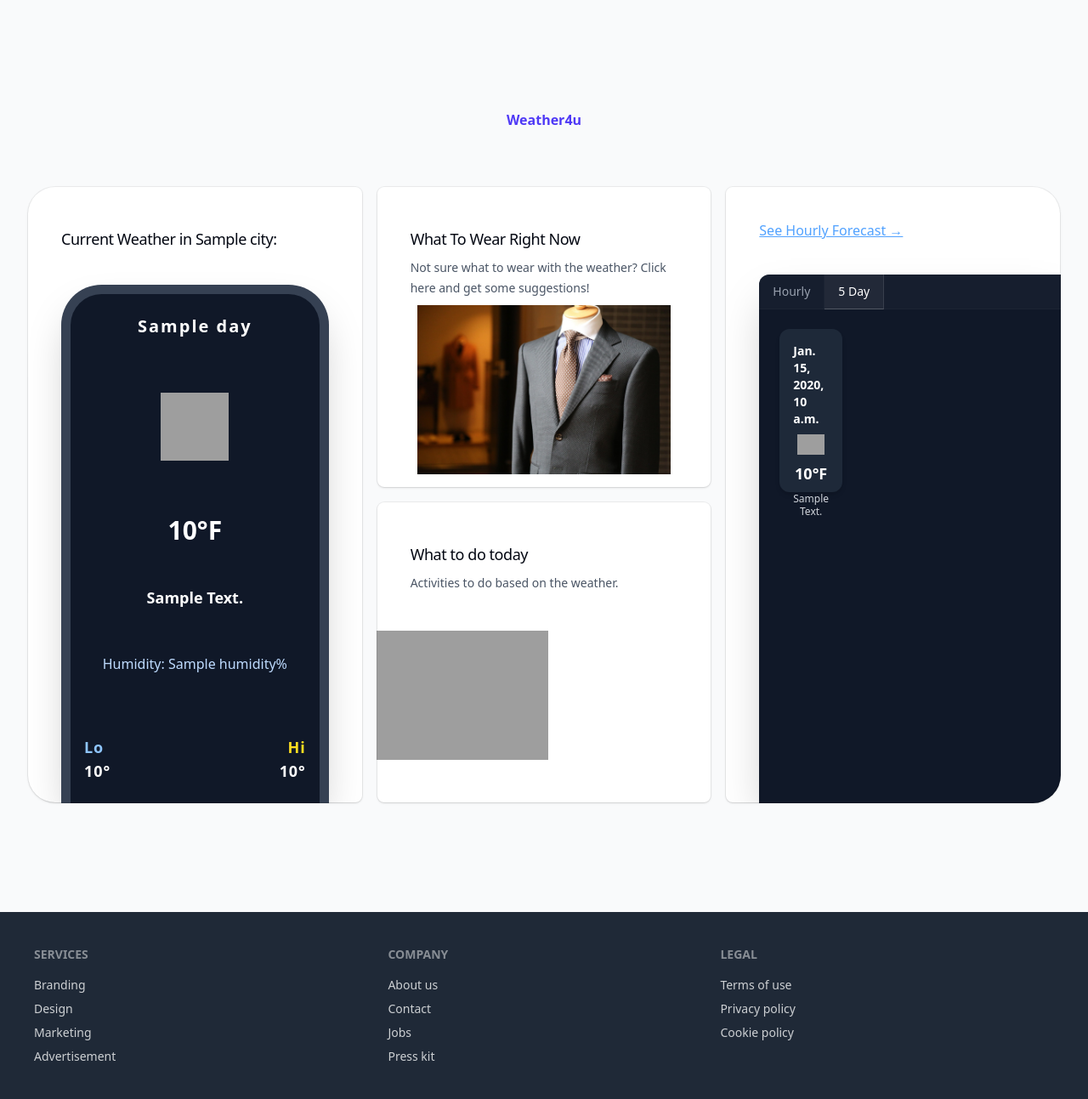
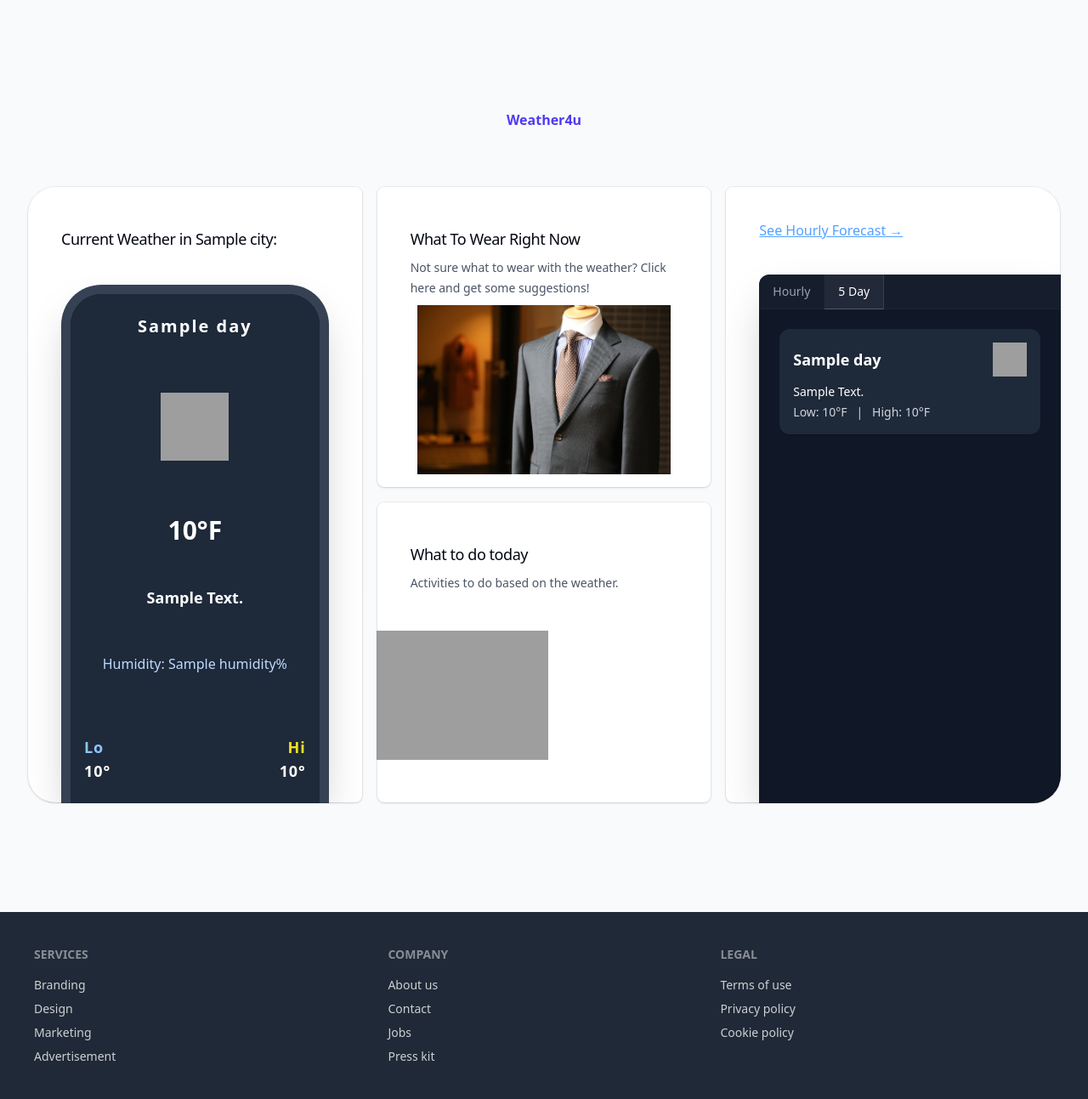
Before and after one commit to DanielTKC/d_terreros_final_project, a Django app: template weather4u/templates/weather4u/five_day.html in a window 1280 px wide. Shown: the part 65-1358 px from the top of the page at 85% size. Run offline with Django 5.2, Linux system fonts and the light colour scheme; the template is opened without the code that fills it: most values are stand-ins (such as "Sample title", 1, 10 or a date in 2020); grey boxes are pictures that could not be loaded.

Commit message:
5 day forecast working, changed bg color

```diff
--- a/weather4u/templates/weather4u/five_day.html
+++ b/weather4u/templates/weather4u/five_day.html
@@ -14,11 +14,10 @@
                             <div class="px-8 pt-8 pb-3 sm:px-10 sm:pt-10 sm:pb-0">
                                 <p class="mt-2 text-lg font-medium tracking-tight text-gray-950 max-lg:text-center">
                                     Current Weather in {{ result.city }}:</p>
-
                             </div>
                             <div class="@container relative min-h-[30rem] w-full grow max-lg:mx-auto max-lg:max-w-sm">
                                 <div class="absolute inset-x-10 top-10 bottom-0 overflow-hidden rounded-t-[12cqw] border-x-[3cqw] border-t-[3cqw] border-gray-700 bg-gray-900 shadow-2xl">
-                                    <div class="flex flex-col items-center justify-between h-full text-white px-4 py-6">
+                                    <div class="flex bg-gray-800 flex-col items-center justify-between h-full text-white px-4 py-6">
 
                                         <p class="text-xl font-bold tracking-widest">{{ result.day }} </p>
 
@@ -98,7 +97,8 @@
                         <div class="absolute inset-px rounded-lg bg-white max-lg:rounded-b-[2rem] lg:rounded-r-[2rem]"></div>
                         <div class="relative flex h-full flex-col overflow-hidden rounded-[calc(var(--radius-lg)+1px)] max-lg:rounded-b-[calc(2rem+1px)] lg:rounded-r-[calc(2rem+1px)]">
                             <div class="px-8 pt-8 pb-3 sm:px-10 sm:pt-10 sm:pb-0">
-                                <a href="{% url 'weather4u:weather' %}?zipcode={{ result.zipcode }}" class="text-blue-400 underline hover:text-blue-200">See Hourly Forecast →</a>
+                                <a href="{% url 'weather4u:weather' %}?zipcode={{ result.zipcode }}"
+                                   class="text-blue-400 underline hover:text-blue-200">See Hourly Forecast →</a>
                             </div>
                             <div class="relative min-h-[30rem] w-full grow">
                                 <div class="absolute top-10 right-0 bottom-0 left-10 overflow-scroll rounded-tl-xl bg-gray-900 shadow-2xl">
@@ -107,23 +107,30 @@
                                             <div class="border-r border-gray-600/10 px-4 py-2 ">
                                                 Hourly
                                             </div>
-                                            <div class="border-r border-b border-r-white/10 border-b-white/20 bg-white/5 px-4 py-2 text-white">5 Day</div>
+                                            <div class="border-r border-b border-r-white/10 border-b-white/20 bg-white/5 px-4 py-2 text-white">
+                                                5 Day
+                                            </div>
                                         </div>
                                     </div>
                                     <div class="px-6 pt-6 pb-14">
-                                        <div class="grid grid-cols-2 sm:grid-cols-3 lg:grid-cols-4 gap-1 text-white">
-                                            {% for hour in result.next_12_hours %}
-                                                <div class="flex flex-col items-center justify-between p-4 bg-gray-800 rounded-xl shadow-md space-y-2 h-40 sm:h-48">
-                                                    <p class="text-sm font-semibold">{{ hour.time }}</p>
-                                                    <img class="w-8 h-8"
-                                                         src="https://openweathermap.org/img/wn/{{ hour.icon }}@2x.png"
-                                                         alt="{{ hour.description }}">
-                                                    <p class="text-lg font-bold">{{ hour.temp }}°F</p>
-                                                    <p class="text-xs text-gray-300 text-center capitalize leading-tight">{{ hour.description }}</p>
+                                        <div class="flex flex-col w-full text-white space-y-4">
+                                            {% for day in result.next_5_days %}
+                                                <div class="card bg-gray-800 rounded-xl shadow p-4">
+                                                    <div class="flex justify-between items-center">
+                                                        <p class="text-lg font-semibold">{{ day.name }}</p>
+                                                        <img class="w-10 h-10"
+                                                             src="https://openweathermap.org/img/wn/{{ day.icon }}@2x.png"
+                                                             alt="{{ day.description }}">
+                                                    </div>
+                                                    <p class="text-sm mt-2 capitalize">{{ day.description }}</p>
+                                                    <p class="text-sm text-gray-300 mt-1">Low: {{ day.temp_min }}°F
+                                                        &nbsp; | &nbsp; High: {{ day.temp_max }}°F</p>
                                                 </div>
+                                                {% if not forloop.last %}
+                                                    <div class="divider divider-neutral"></div>
+                                                {% endif %}
                                             {% endfor %}
                                         </div>
-
                                     </div>
                                 </div>
                             </div>
--- a/weather4u/templates/weather4u/weather.html
+++ b/weather4u/templates/weather4u/weather.html
@@ -18,7 +18,7 @@
                             </div>
                             <div class="@container relative min-h-[30rem] w-full grow max-lg:mx-auto max-lg:max-w-sm">
                                 <div class="absolute inset-x-10 top-10 bottom-0 overflow-hidden rounded-t-[12cqw] border-x-[3cqw] border-t-[3cqw] border-gray-700 bg-gray-900 shadow-2xl">
-                                    <div class="flex flex-col items-center justify-between h-full text-white px-4 py-6">
+                                    <div class="flex bg-gray-800 flex-col items-center justify-between h-full text-white px-4 py-6">
 
                                         <p class="text-xl font-bold tracking-widest">{{ result.day }} </p>
 
```
Also changed, not shown: weather4u/static/css/output.css.
